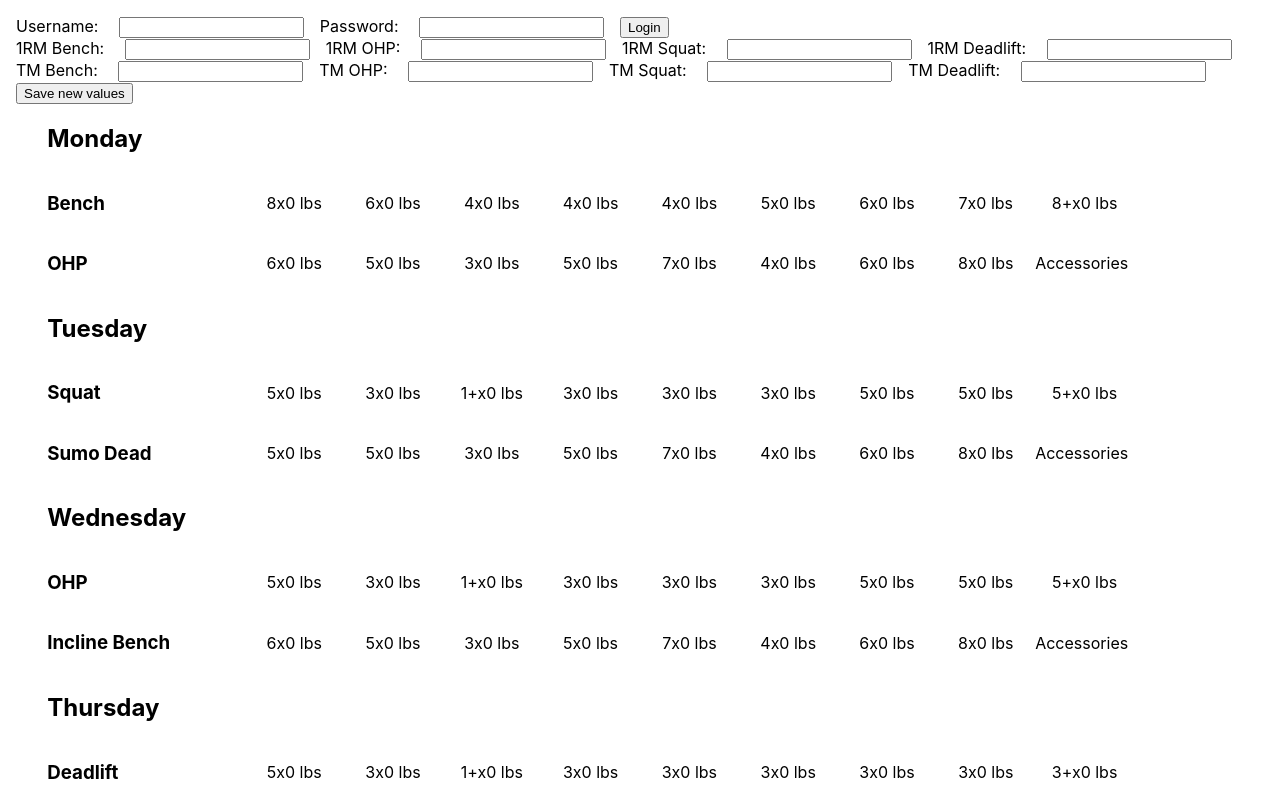
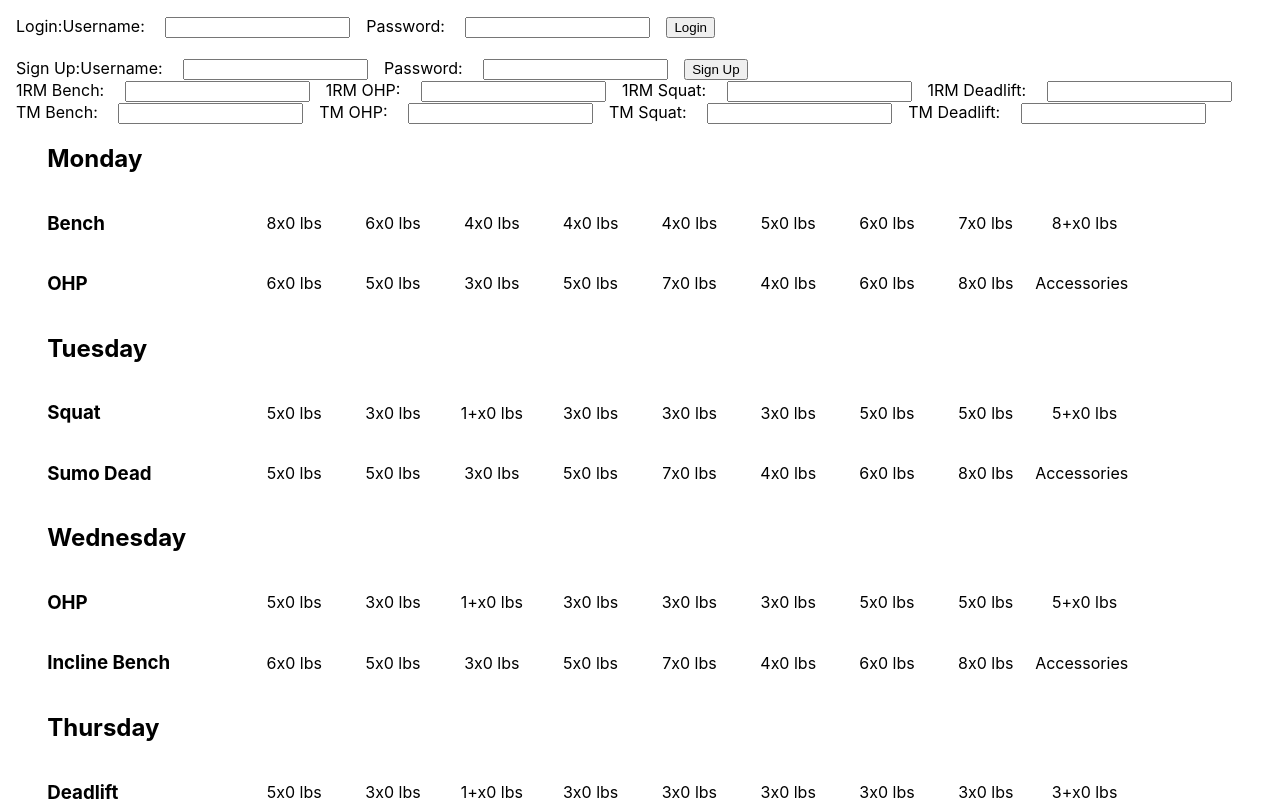
Before and after one commit to brianqian/nsuns-react, a React (Create React App) app in the folder client/: page / in a window 1280 px wide. Shown: the top 801 px of the page. Built offline with nearby package versions, Linux system fonts and the light colour scheme; no server answers.

Commit message:
conditionals added for login/signup, auth util page created for login/signup

```diff
--- a/client/src/App.js
+++ b/client/src/App.js
@@ -8,7 +8,7 @@ import LoginSignup from './components/loginSignup';
 class App extends Component {
   state = {
     nsunsVariation: '5day',
-    userId: '15',
+    userId: '',
     standard: 'lbs',
   };
 
@@ -22,6 +22,11 @@ class App extends Component {
     } else if (this.state.nsunsVariation === '5day') {
       this.setState({ nsunsVariation: '4day' });
     }
+  };
+
+  getId = userId => {
+    // this.setState({ userId });
+    console.log(userId);
   };
 
   render() {
@@ -48,7 +53,7 @@ class App extends Component {
         <header>
           {/* <h3>Current Variation: {this.state.nsunsVariation}</h3>
           <button onClick={this.toggleSplit}>Toggle Variation</button> */}
-          <LoginSignup />
+          <LoginSignup getId={this.getId} userId={this.state.userId} />
         </header>
         <WeightEntry userId={this.state.userId}>{dailyLifts}</WeightEntry>
       </div>
--- a/client/src/components/loginSignup.js
+++ b/client/src/components/loginSignup.js
@@ -1,9 +1,13 @@
 import React, { Component } from 'react';
+import './loginSignup';
+import Auth from '../utils/auth';
 
 export default class login extends Component {
   state = {
-    username: '',
-    password: '',
+    userLogin: '',
+    pwLogin: '',
+    userSignUp: '',
+    pwSignUp: '',
   };
 
   onChange = e => {
@@ -11,35 +15,79 @@ export default class login extends Component {
     this.setState({ [name]: value });
   };
 
+  //can combine these two into one function
   logIn = e => {
     e.preventDefault();
-    console.log(this.state.username, this.state.password);
+    let userId = Auth.login();
+    this.props.getId(userId);
   };
+  signUp = async e => {
+    e.preventDefault();
+    const username = this.state.userSignUp;
+    const password = this.state.pwSignUp;
+    let userId = await Auth.signUp({ username, password });
+    this.props.getId(userId);
+  };
+
   render() {
     return (
+      <div className="login-signup-container">
+        {!this.props.userId && (
           <div className="login-container">
             <form action="">
-          <label htmlFor="username">Username: </label>
+              Login:
+              <label htmlFor="userLogin">Username: </label>
               <input
                 onChange={this.onChange}
-            name="username"
-            id="username"
+                name="userLogin"
+                id="userLogin"
                 type="text"
-            value={this.state.username}
+                value={this.state.userLogin}
               />
-          <label htmlFor="password">Password: </label>
+              <label htmlFor="pwLogin">Password: </label>
               <input
                 onChange={this.onChange}
-            name="password"
-            id="password"
-            type="password"
-            value={this.state.password}
+                name="pwLogin"
+                id="pwLogin"
+                type="pwLogin"
+                value={this.state.pwLogin}
               />
               <button onClick={this.logIn} type="submit">
                 Login
               </button>
             </form>
           </div>
+        )}
+        <br />
+        {!this.props.userId && (
+          <div className="signup-container">
+            <form action="">
+              Sign Up:
+              <label htmlFor="userSignUp">Username: </label>
+              <input
+                onChange={this.onChange}
+                name="userSignUp"
+                id="userSignUp"
+                type="text"
+                value={this.state.userSignUp}
+              />
+              <label htmlFor="pwSignUp">Password: </label>
+              <input
+                onChange={this.onChange}
+                name="pwSignUp"
+                id="pwSignUp"
+                type="pwSignUp"
+                value={this.state.pwSignUp}
+              />
+              <button onClick={this.signUp} type="submit">
+                Sign Up
+              </button>
+            </form>
+          </div>
+        )}
+
+        {this.props.userId && <button>Log Out</button>}
+      </div>
     );
   }
 }
--- a/client/src/components/weightEntry.js
+++ b/client/src/components/weightEntry.js
@@ -109,7 +109,6 @@ export default class weightEntry extends Component {
             <br />
 
             <label className="tm-input-label tm-input" htmlFor="benchTMInput">
-              {' '}
               TM Bench:{' '}
             </label>
             <input
@@ -153,9 +152,11 @@ export default class weightEntry extends Component {
               id="deadliftTMInput"
               type="number"
             />
-            <button onClick={this.handleSubmit} type="submit">
-              Save new values
-            </button>
+            {this.props.userId ? (
+              <button onClick={this.handleSubmit} type="submit">
+                Save new values
+              </button>
+            ) : null}
           </form>
         </div>
         <div className="weight-display">{displaySplits}</div>
--- a/client/src/utils/api.js
+++ b/client/src/utils/api.js
@@ -1,5 +1,5 @@
 export default {
-  saveMainLifts: async function(data) {
+  saveMainLifts: async data => {
     console.log('in save main lifts with data: ', data);
     try {
       let resp = await fetch('/api/saveMain', {
@@ -15,28 +15,12 @@ export default {
       if (err) console.error(err);
     }
   },
-  userLogin: async function(login) {
-    let resp = await fetch(`/auth/login`, {
-      method: 'POST',
-      headers: {
-        'content-type': 'application/json',
-      },
-      body: JSON.stringify(login),
-    });
-    resp = await resp.json();
-    return resp;
-  },
-  getMainLifts: async function(userId) {
+  getMainLifts: async userId => {
     try {
       if (userId) {
         let resp = await fetch(`/api/getMain?user=${userId}`);
         resp = await resp.json();
         return resp;
-      } else {
-        console.log('creating new user');
-        let resp = await fetch(`/api/create`);
-        resp = await resp.json();
-        return this.getMainLifts(resp);
       }
     } catch (err) {
       if (err) console.error(err);
--- /dev/null
+++ b/client/src/utils/auth.js
@@ -0,0 +1,25 @@
+export default {
+  signUp: async data => {
+    console.log('creating new user');
+    let resp = await fetch(`/api/create`, {
+      method: 'POST',
+      headers: {
+        'content-type': 'application/json',
+      },
+      body: JSON.stringify(data),
+    });
+    resp = await resp.json();
+    return resp;
+  },
+  login: async login => {
+    let resp = await fetch(`/auth/login`, {
+      method: 'POST',
+      headers: {
+        'content-type': 'application/json',
+      },
+      body: JSON.stringify(login),
+    });
+    resp = await resp.json();
+    return resp;
+  },
+};
```
Also changed, not shown: client/src/components/login.css (deleted), client/src/components/loginSignup.css (added), 1 other file (tests, documents, lock files or other folders). Lines whose indentation alone changed are shown as unchanged.
